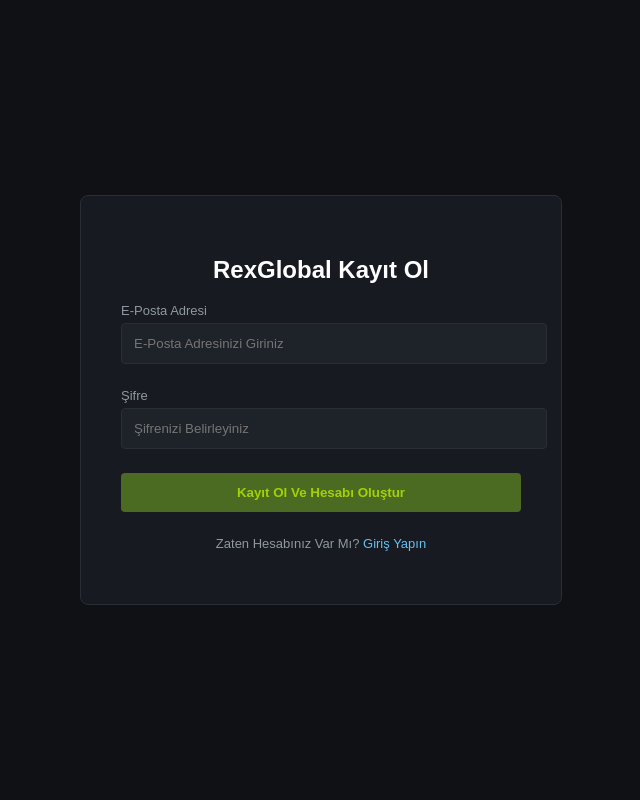
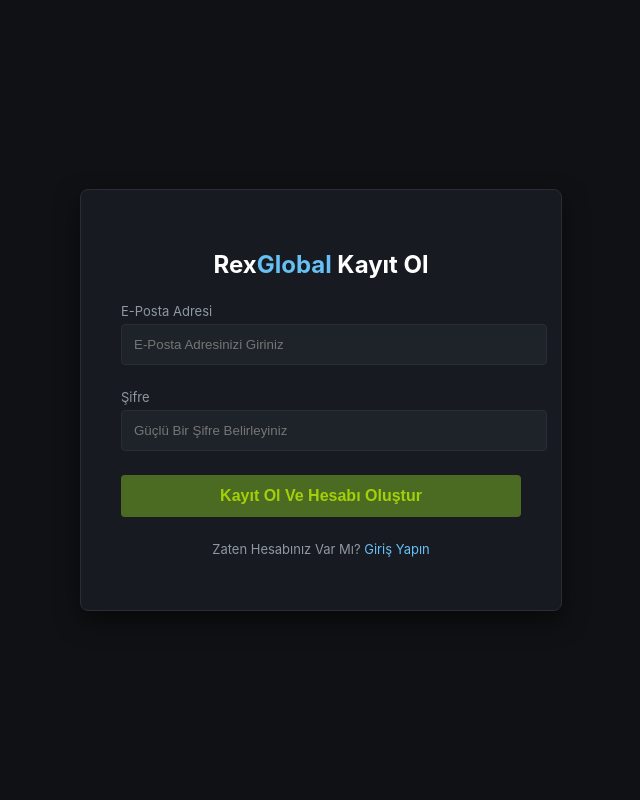
Before and after one commit to yetenozkan4/RexGlobal, a Flask app: page /register in a window 1280 px wide. Shown: the whole page, without its empty margins (319-959 px from the left). Run offline with Flask 3, Linux system fonts and the light colour scheme.

Commit message:
Update register.html

```diff
--- a/templates/register.html
+++ b/templates/register.html
@@ -4,10 +4,15 @@
     <meta charset="UTF-8">
     <title>Kayıt Ol — RexGlobal</title>
     <style>
-        body { background: #0f1114; color: white; font-family: sans-serif; display: flex; justify-content: center; align-items: center; height: 100vh; margin: 0; }
-        .login-box { background: #171a21; padding: 2.5rem; border-radius: 8px; border: 1px solid #2a2d35; width: 100%; max-width: 400px; }
-        input { width: 100%; padding: 12px; margin-bottom: 1.5rem; background: #1e2329; border: 1px solid #2a2d35; color: white; border-radius: 4px; outline: none; }
-        button { width: 100%; padding: 12px; background: #4c6b22; color: #a4d007; border: none; cursor: pointer; font-weight: bold; border-radius: 4px; }
+        body { background: #0f1114; color: white; font-family: -apple-system, BlinkMacSystemFont, 'Segoe UI', Roboto, sans-serif; display: flex; justify-content: center; align-items: center; height: 100vh; margin: 0; }
+        .login-box { background: #171a21; padding: 2.5rem; border-radius: 8px; border: 1px solid #2a2d35; width: 100%; max-width: 400px; box-shadow: 0 10px 25px rgba(0,0,0,0.5); }
+        .login-box h2 { margin-bottom: 1.5rem; font-size: 24px; color: #fff; text-align: center; }
+        .login-box h2 span { color: #66c0f4; }
+        label { display: block; font-size: 13px; color: #8f98a0; margin-bottom: 5px; }
+        input { width: 100%; padding: 12px; margin-bottom: 1.5rem; background: #1e2329; border: 1px solid #2a2d35; color: white; border-radius: 4px; outline: none; transition: border-color 0.2s; }
+        input:focus { border-color: #66c0f4; }
+        button { width: 100%; padding: 12px; background: #4c6b22; color: #a4d007; border: none; cursor: pointer; font-weight: bold; font-size: 16px; border-radius: 4px; transition: background 0.2s; }
+        button:hover { background: #5a7a28; }
         .footer-links { margin-top: 1.5rem; text-align: center; font-size: 13px; color: #8f98a0; }
         .footer-links a { color: #66c0f4; text-decoration: none; }
     </style>
@@ -15,11 +20,14 @@
 <body>
     <div class="login-box">
         <form method="POST" action="/register">
-            <h2 style="text-align:center;">Rex<span>Global</span> Kayıt Ol</h2>
-            <label style="display:block; margin-bottom:5px; font-size:13px; color:#8f98a0;">E-Posta Adresi</label>
-            <input type="email" name="email" placeholder="E-Posta Adresinizi Giriniz" required>
-            <label style="display:block; margin-bottom:5px; font-size:13px; color:#8f98a0;">Şifre</label>
-            <input type="password" name="password" placeholder="Şifrenizi Belirleyiniz" required>
+            <h2>Rex<span>Global</span> Kayıt Ol</h2>
+
+            <label>E-Posta Adresi</label>
+            <input type="text" name="email" placeholder="E-Posta Adresinizi Giriniz" required>
+
+            <label>Şifre</label>
+            <input type="password" name="password" placeholder="Güçlü Bir Şifre Belirleyiniz" required>
+
             <button type="submit">Kayıt Ol Ve Hesabı Oluştur</button>
         </form>
         <div class="footer-links">
```
